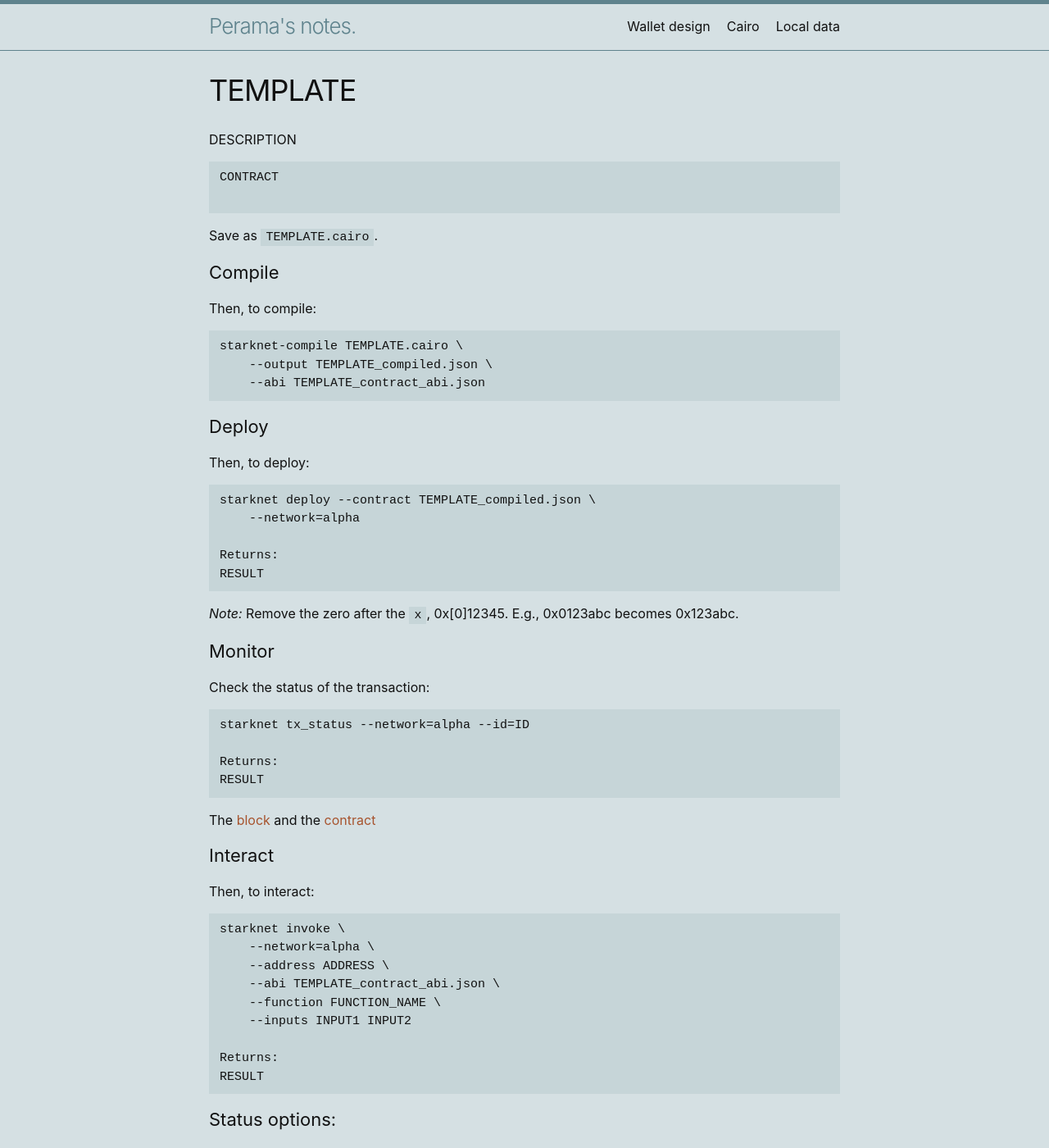
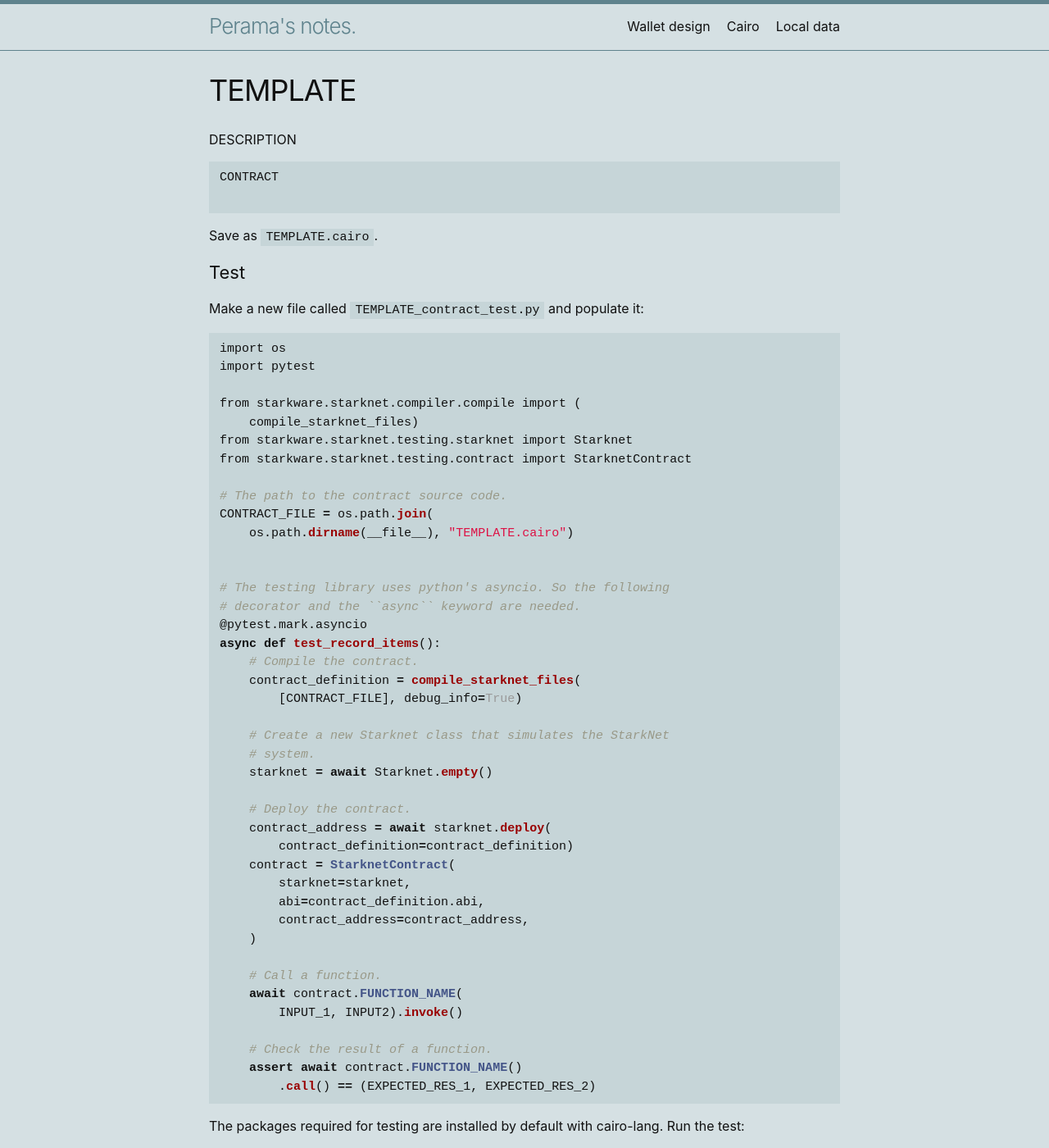
Before and after one commit to perama-v/perama-v.github.io, a Jekyll site: the page built from docs/cairo/examples/TEMPLATE.md, in a window 1280 px wide and 1400 px high. Shown: the whole window at 82% size. Built offline with Jekyll 4.4.1, drawn with Linux system fonts in a browser that asks for light colours; some of the changed text lies outside the part shown.

Commit message:
Add testing notes (#46)

````diff
--- a/docs/cairo/examples/TEMPLATE.md
+++ b/docs/cairo/examples/TEMPLATE.md
@@ -13,6 +13,65 @@ CONTRACT
 
 ```
 Save as `TEMPLATE.cairo`.
+
+### Test
+
+Make a new file called `TEMPLATE_contract_test.py` and populate it:
+
+```py
+import os
+import pytest
+
+from starkware.starknet.compiler.compile import (
+    compile_starknet_files)
+from starkware.starknet.testing.starknet import Starknet
+from starkware.starknet.testing.contract import StarknetContract
+
+# The path to the contract source code.
+CONTRACT_FILE = os.path.join(
+    os.path.dirname(__file__), "TEMPLATE.cairo")
+
+
+# The testing library uses python's asyncio. So the following
+# decorator and the ``async`` keyword are needed.
+@pytest.mark.asyncio
+async def test_record_items():
+    # Compile the contract.
+    contract_definition = compile_starknet_files(
+        [CONTRACT_FILE], debug_info=True)
+
+    # Create a new Starknet class that simulates the StarkNet
+    # system.
+    starknet = await Starknet.empty()
+
+    # Deploy the contract.
+    contract_address = await starknet.deploy(
+        contract_definition=contract_definition)
+    contract = StarknetContract(
+        starknet=starknet,
+        abi=contract_definition.abi,
+        contract_address=contract_address,
+    )
+
+    # Call a function.
+    await contract.FUNCTION_NAME(
+        INPUT_1, INPUT2).invoke()
+
+    # Check the result of a function.
+    assert await contract.FUNCTION_NAME()
+        .call() == (EXPECTED_RES_1, EXPECTED_RES_2)
+```
+
+The packages required for testing are installed by default with cairo-lang.
+Run the test:
+
+`pytest TEMPLATE_contract_test.py`.
+
+Check that the tests passed:
+```
+=== 1 passed, 1 warning in xx.xxs ===
+```
+
 
 ### Compile
 
@@ -33,8 +92,6 @@ Returns:
 RESULT
 ```
 
-*Note:* Remove the zero after the `x`, 0x[0]12345. E.g., 0x0123abc becomes 0x123abc.
-
 ### Monitor
 
 Check the status of the transaction:
@@ -46,7 +103,7 @@ Returns:
 RESULT
 ```
 The [block](https://voyager.online/block/ID) and the
-[contract](https://voyager.online/contract/ADDRESS#state)
+[contract](https://voyager.online/contract/ADDRESS)
 
 ### Interact
 
````
Also changed, not shown: docs/cairo/examples/building_blocks/skeleton/program_starknet.md (+19 -15 lines), docs/cairo/examples/unit_test.md (added, +206 -0 lines), docs/cairo/frameworks.md (deleted, +0 -12 lines), docs/cairo/intro.md (+13 -7 lines).
